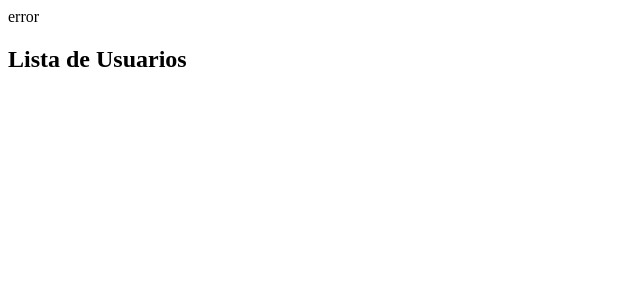
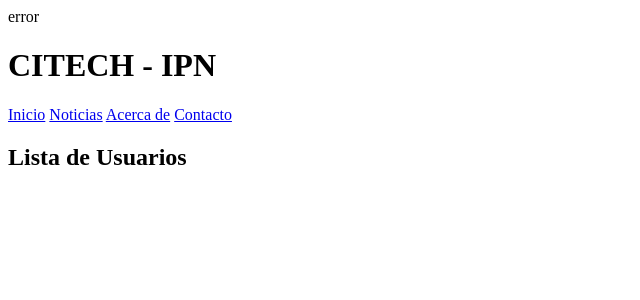
Before and after one commit to AngelPLJ/ProyectoTecnologiasWeb, a PHP site: page /noticias.php in a window 1280 px wide. Shown: the top 300 px of the page, without its empty margins (0-640 px from the left). Run offline with PHP 8.4, Linux system fonts and the light colour scheme; data that the repository does not hold is empty.

Commit message:
Actualizacion php y html

```diff
--- a/html/index.html
+++ b/html/index.html
@@ -17,8 +17,8 @@
 </header>
 
 <nav>
-    <a href="#">Inicio</a>
-    <a href="#noticias">Noticias</a>
+    <a href="../html/index.html">Inicio</a>
+    <a href="../php/noticias.php">Noticias</a>
     <a href="#about">Acerca de</a>
     <a href="#contacto">Contacto</a>
 </nav>
--- a/php/noticias.php
+++ b/php/noticias.php
@@ -32,14 +32,34 @@
 <!DOCTYPE html>
 <html lang="es">
 <head>
+    <meta http-equiv="Cache-Control" content="no-cache, mustrevalidate">
     <meta charset="UTF-8">
     <meta name="viewport" content="width=device-width, initial-scale=1.0">
-    <title><?php echo htmlspecialchars($titulo); ?></title>
-    <style>
-        /* ... Tu CSS aquí ... */
-    </style>
+    <link rel="icon" type="image/x-icon" href="../logo/CIDETECH.png">
+    <link rel = "stylesheet" href="../css/indexCss.css"/>
+    <link href="https://unpkg.com/boxicons@2.1.4/css/boxicons.min.css" rel="stylesheet">
+    <title>
+        <?php
+            if($titulo){
+                echo htmlspecialchars($titulo);
+            } else {
+                echo htmlspecialchars("Noticias");
+            }
+        ?>
+    </title>
 </head>
 <body>
+
+<header>
+    <h1>CITECH - IPN</h1>
+</header>
+
+<nav>
+    <a href="../html/index.html">Inicio</a>
+    <a href="#noticias">Noticias</a>
+    <a href="#about">Acerca de</a>
+    <a href="#contacto">Contacto</a>
+</nav>
 
 <h2>Lista de Usuarios</h2>
 
```
Also changed, not shown: README.md.
